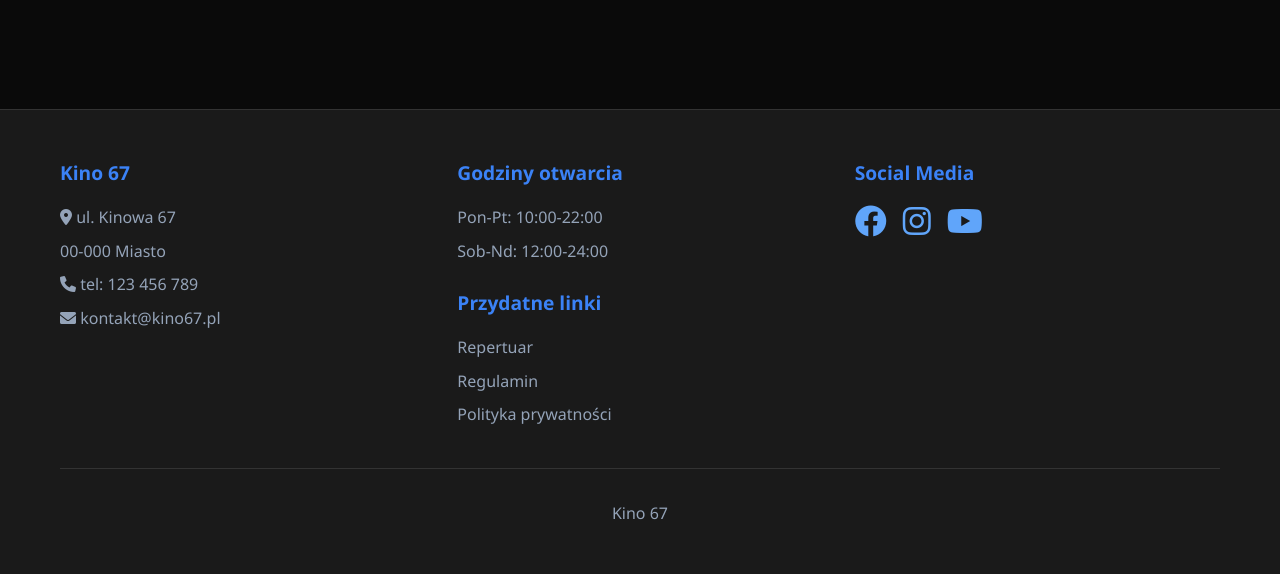
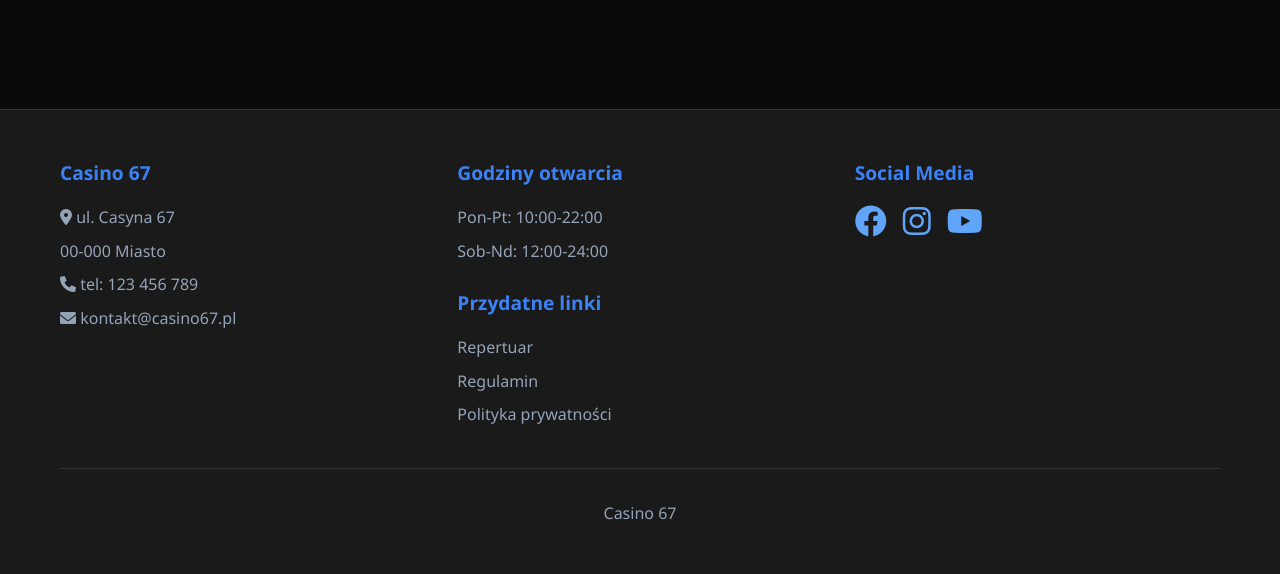
Before and after one commit to mmaciejakz/casino67, a PHP site: page /index.php in a window 1280 px wide. Shown: the part 1878-2452 px from the top of the page. Run offline with PHP 8.4, Linux system fonts and the light colour scheme; data that the repository does not hold is empty.

Commit message:
Update footer content from Kino 67 to Casino 67

```diff
--- a/footer.php
+++ b/footer.php
@@ -4,11 +4,11 @@
     <div class="container">
         <div class="footer-content">
             <div class="footer-section">
-                <h3>Kino 67</h3>
-                <p><i class="fas fa-map-marker-alt"></i> ul. Kinowa 67</p>
+                <h3>Casino 67</h3>
+                <p><i class="fas fa-map-marker-alt"></i> ul. Casyna 67</p>
                 <p>00-000 Miasto</p>
                 <p><i class="fas fa-phone"></i> tel: 123 456 789</p>
-                <p><i class="fas fa-envelope"></i> kontakt@kino67.pl</p>
+                <p><i class="fas fa-envelope"></i> kontakt@casino67.pl</p>
             </div>
             <div class="footer-section">
                 <h3>Godziny otwarcia</h3>
@@ -29,7 +29,7 @@
             </div>
         </div>
         <div style="text-align: center; margin-top: 2rem; padding-top: 2rem; border-top: 1px solid #333; color: var(--text-gray);">
-            <p>Kino 67</p>
+            <p>Casino 67</p>
         </div>
     </div>
 </footer>
```
